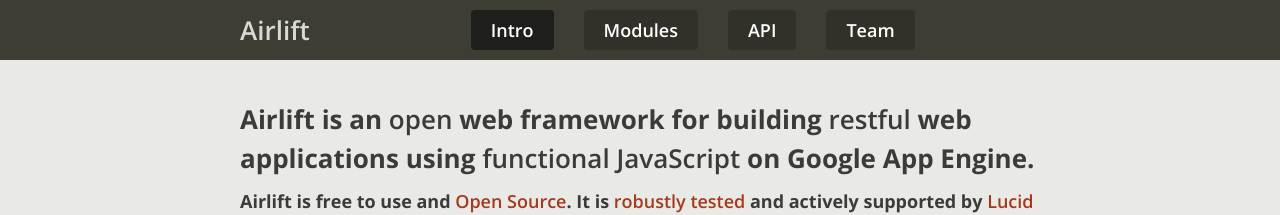
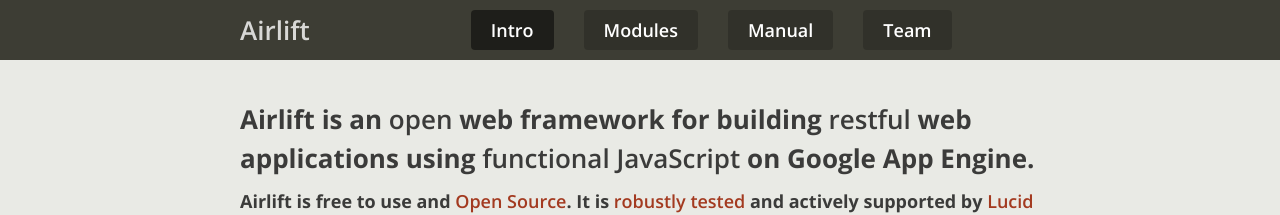
Before and after one commit to Airlift-Framework/airlift-framework.github.com, a Jekyll site: the page built from index.html, in a window 1280 px wide. Shown: the top 215 px of the page. Built offline with Jekyll 4.4.1, drawn with Linux system fonts in a browser that asks for light colours; nearby versions of some CDN libraries.

Commit message:
Updated _includes/menu.html

```diff
--- a/_includes/menu.html
+++ b/_includes/menu.html
@@ -3,7 +3,7 @@
     <a class="title" href="/{{site.baseurl}}" class="title">Airlift</a>
     <a href="/"{% if page.url == '/' %} class="active"{% endif %}>Intro</a>
     <a href="/modules/"{% if page.url contains '/modules/' %} class="active"{% endif %}>Modules</a>
-    <a href="/api/"{% if page.url contains '/features/' %} class="active"{% endif %}>API</a>
+    <a href="/manual/"{% if page.url contains '/features/' %} class="active"{% endif %}>Manual</a>
     <!--<a href="/contribute/"{% if page.url contains '/contribute/' %} class="active"{% endif %}>Contribute</a>-->
     <a href="/team/"{% if page.url contains '/team/' %} class="active"{% endif %}>Team</a>
   </div>
```
